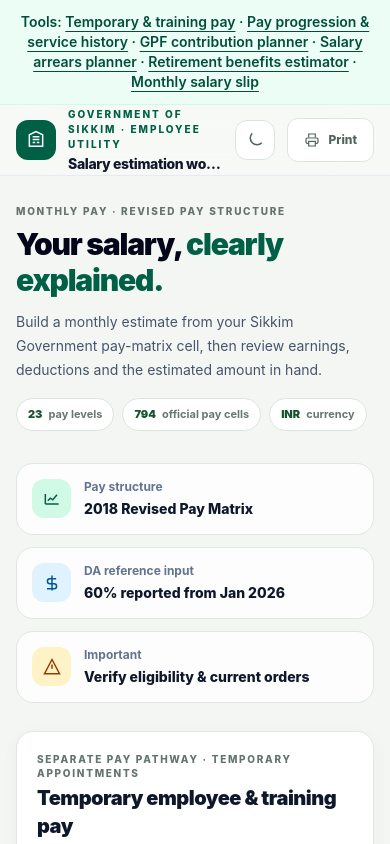
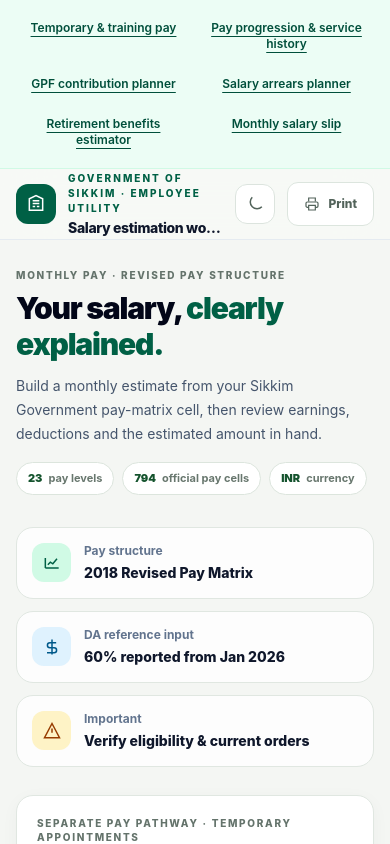
Before and after one commit to leenusdarnal/SIKKIM-GOVERNMENT-SALARY-CALCULATOR, a SvelteKit app: page / in a window 390 px wide. Shown: the top 844 px of the page. Built offline with nearby package versions, Linux system fonts and the light colour scheme.

Commit message:
Improve mobile tool navigation semantics and layout

```diff
--- a/src/routes/+page.svelte
+++ b/src/routes/+page.svelte
@@ -13,7 +13,14 @@
   <meta name="twitter:title" content="Sikkim Government Salary Calculator" />
   <meta name="twitter:description" content="Estimate monthly pay, allowances and deductions for Sikkim Government employees." />
 </svelte:head>
-<div class="border-b border-emerald-100 bg-emerald-50 px-4 py-3 text-center text-sm font-semibold text-emerald-900 dark:border-emerald-900 dark:bg-emerald-950/40 dark:text-emerald-200">
-  Tools: <a class="underline underline-offset-4" href="/temporary-pay">Temporary & training pay</a> · <a class="underline underline-offset-4" href="/pay-progression">Pay progression & service history</a> · <a class="underline underline-offset-4" href="/gpf-planner">GPF contribution planner</a> · <a class="underline underline-offset-4" href="/arrears-planner">Salary arrears planner</a> · <a class="underline underline-offset-4" href="/retirement-planner">Retirement benefits estimator</a> · <a class="underline underline-offset-4" href="/payslip-generator">Monthly salary slip</a>
+<div class="border-b border-emerald-100 bg-emerald-50 px-4 py-3 text-sm font-semibold text-emerald-900 dark:border-emerald-900 dark:bg-emerald-950/40 dark:text-emerald-200">
+  <nav aria-label="Salary calculator tools" class="mx-auto grid max-w-5xl grid-cols-2 gap-2 sm:flex sm:flex-wrap sm:justify-center sm:gap-x-5 sm:gap-y-2">
+    <a class="rounded-lg px-2 py-2 text-center text-xs leading-4 underline underline-offset-4 hover:bg-emerald-100 focus-visible:outline focus-visible:outline-2 focus-visible:outline-emerald-700 dark:hover:bg-emerald-900/50" href="/temporary-pay">Temporary & training pay</a>
+    <a class="rounded-lg px-2 py-2 text-center text-xs leading-4 underline underline-offset-4 hover:bg-emerald-100 focus-visible:outline focus-visible:outline-2 focus-visible:outline-emerald-700 dark:hover:bg-emerald-900/50" href="/pay-progression">Pay progression & service history</a>
+    <a class="rounded-lg px-2 py-2 text-center text-xs leading-4 underline underline-offset-4 hover:bg-emerald-100 focus-visible:outline focus-visible:outline-2 focus-visible:outline-emerald-700 dark:hover:bg-emerald-900/50" href="/gpf-planner">GPF contribution planner</a>
+    <a class="rounded-lg px-2 py-2 text-center text-xs leading-4 underline underline-offset-4 hover:bg-emerald-100 focus-visible:outline focus-visible:outline-2 focus-visible:outline-emerald-700 dark:hover:bg-emerald-900/50" href="/arrears-planner">Salary arrears planner</a>
+    <a class="rounded-lg px-2 py-2 text-center text-xs leading-4 underline underline-offset-4 hover:bg-emerald-100 focus-visible:outline focus-visible:outline-2 focus-visible:outline-emerald-700 dark:hover:bg-emerald-900/50" href="/retirement-planner">Retirement benefits estimator</a>
+    <a class="rounded-lg px-2 py-2 text-center text-xs leading-4 underline underline-offset-4 hover:bg-emerald-100 focus-visible:outline focus-visible:outline-2 focus-visible:outline-emerald-700 dark:hover:bg-emerald-900/50" href="/payslip-generator">Monthly salary slip</a>
+  </nav>
 </div>
 <SalaryCalculator />
```
